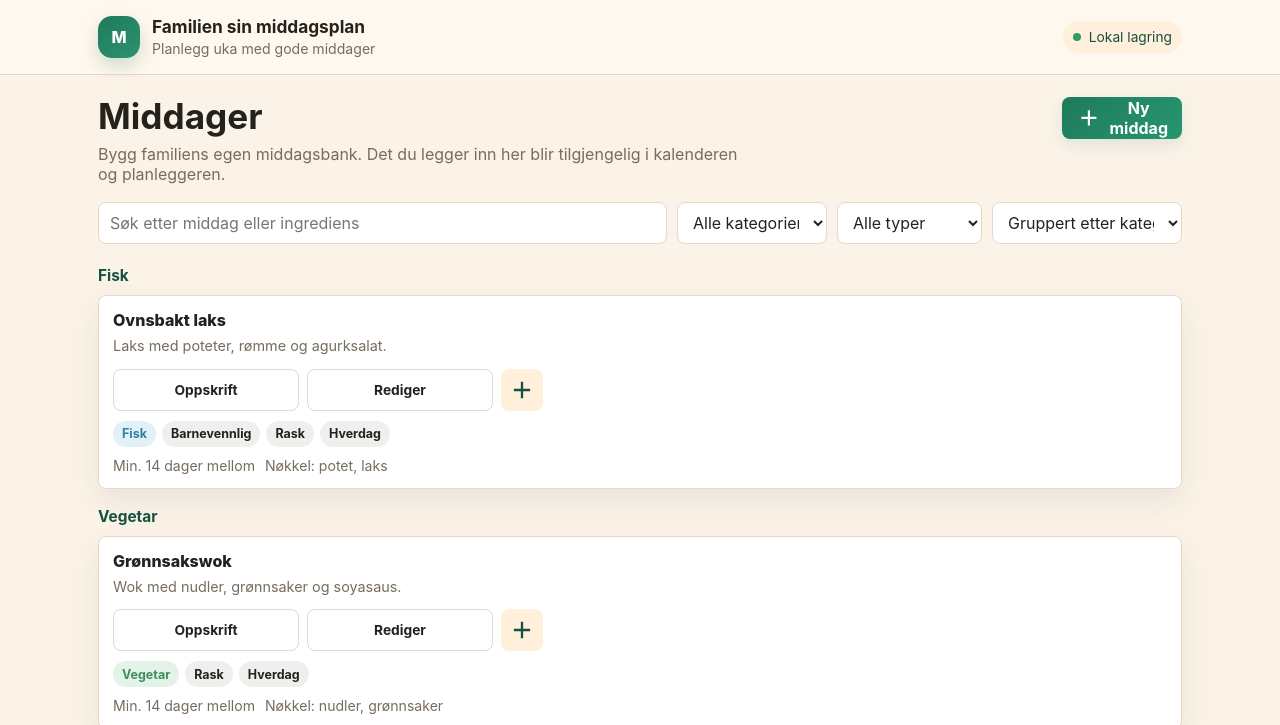
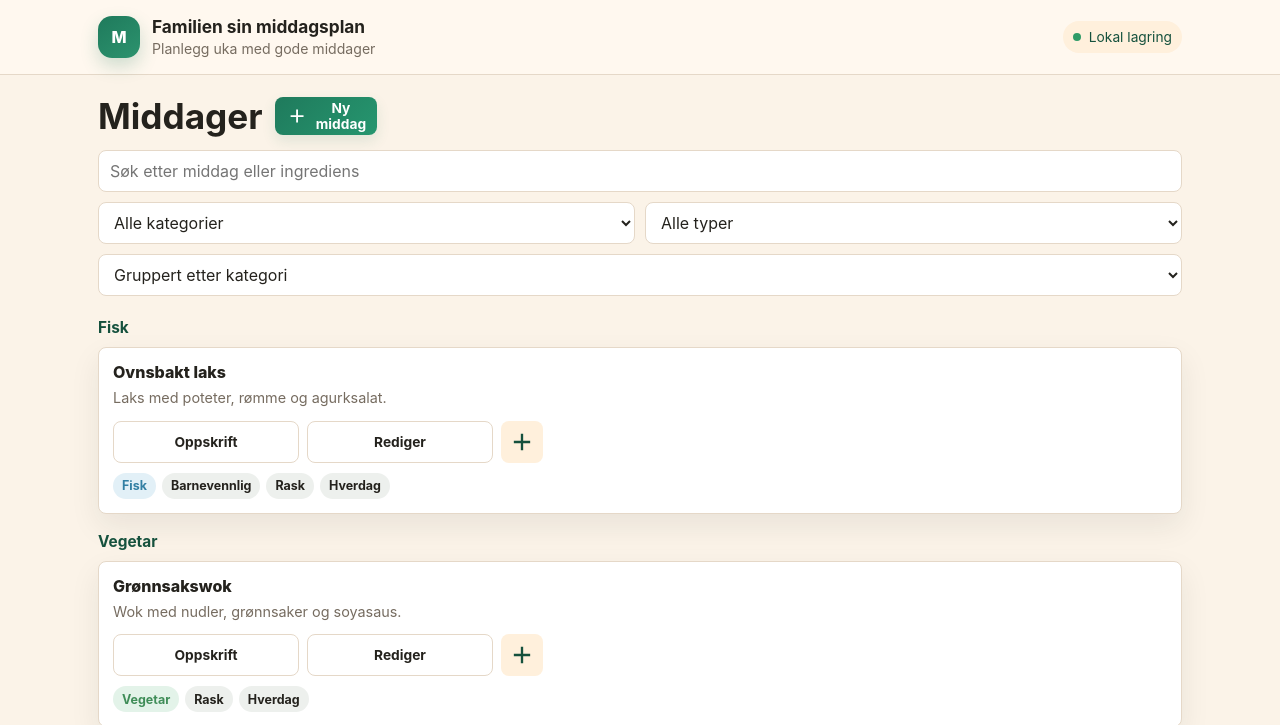
Before and after one commit to espenviigsyversen-droid/middagsplanlegger, a plain HTML site: page index.html in a window 1280 px wide. Both pictures are taken after a click on the button "Middager". Shown: the top 725 px of the page. Drawn offline with Linux system fonts and the light colour scheme.

Commit message:
Add files via upload

```diff
--- a/app.js
+++ b/app.js
@@ -1112,18 +1112,16 @@ function renderMeals() {
   const meals = filteredMeals();
   const grouped = state.filters.sort === "category" && !state.filters.query.trim() && state.filters.category === "all" && state.filters.flag === "all";
   return `
-    <section class="view-header">
-      <div>
+    <section class="view-header meals-view-header">
+      <div class="meals-header-row">
         <h2 class="view-title">Middager</h2>
-        <p class="view-lead">Bygg familiens egen middagsbank. Det du legger inn her blir tilgjengelig i kalenderen og planleggeren.</p>
-      </div>
-      <div class="toolbar">
-        <button class="button" data-edit-meal="new">${icon("add")} Ny middag</button>
+        <button class="button compact" data-edit-meal="new">${icon("add")} Ny middag</button>
       </div>
     </section>
     ${state.editingMealId ? renderMealEditor() : ""}
     <section class="filters">
       <input class="input" data-filter="query" value="${escapeHtml(state.filters.query)}" placeholder="Søk etter middag eller ingrediens">
+      <div class="filter-row">
         <select class="select" data-filter="category">
           <option value="all">Alle kategorier</option>
           ${categoryEntries().map(([value, label]) => `<option value="${value}" ${state.filters.category === value ? "selected" : ""}>${escapeHtml(label)}</option>`).join("")}
@@ -1135,6 +1133,7 @@ function renderMeals() {
           <option value="quick" ${state.filters.flag === "quick" ? "selected" : ""}>Rask middag</option>
           ${suitabilityEntries().map(([value, label]) => `<option value="suitability:${value}" ${state.filters.flag === `suitability:${value}` ? "selected" : ""}>${escapeHtml(label)}</option>`).join("")}
         </select>
+      </div>
       <select class="select" data-filter="sort">
         <option value="category" ${state.filters.sort === "category" ? "selected" : ""}>Gruppert etter kategori</option>
         <option value="alpha" ${state.filters.sort === "alpha" ? "selected" : ""}>Alfabetisk liste</option>
@@ -1196,10 +1195,6 @@ function renderMealCard(meal) {
         </div>
       </div>
       <div class="chips">${categoryChips(meal)}${mealBadges(meal)}${suitabilityChips(meal)}</div>
-      <div class="meta-line">
-        <span>Min. ${meal.minDaysBetween} dager mellom</span>
-        <span>Nøkkel: ${escapeHtml(meal.keyIngredients.join(", "))}</span>
-      </div>
     </article>
   `;
 }
--- a/styles.css
+++ b/styles.css
@@ -868,11 +868,31 @@ button {
   font-size: 0.88rem;
 }
 
+.meals-view-header {
+  margin-bottom: 14px;
+}
+
+.meals-header-row {
+  display: flex;
+  align-items: center;
+  justify-content: space-between;
+  gap: 12px;
+}
+
+.meals-header-row .view-title {
+  margin: 0;
+}
+
 .filters {
   display: grid;
-  grid-template-columns: minmax(180px, 1fr) 150px 145px 190px;
   gap: 10px;
   margin-bottom: 14px;
+}
+
+.filter-row {
+  display: grid;
+  grid-template-columns: 1fr 1fr;
+  gap: 10px;
 }
 
 .meal-group {
@@ -1303,7 +1323,6 @@ button {
 @media (max-width: 860px) {
   .grid.two,
   .settings-grid,
-  .filters,
   .form-row,
   .checkbox-grid,
   .preference-row,
```
Lines whose indentation alone changed are shown as unchanged.
